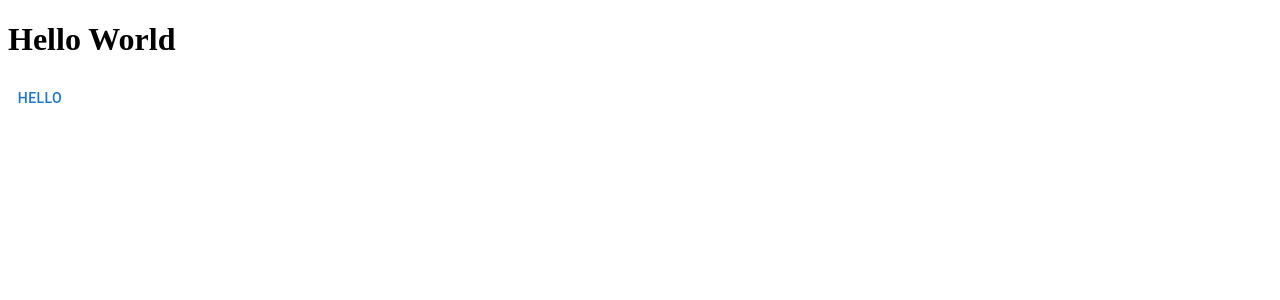
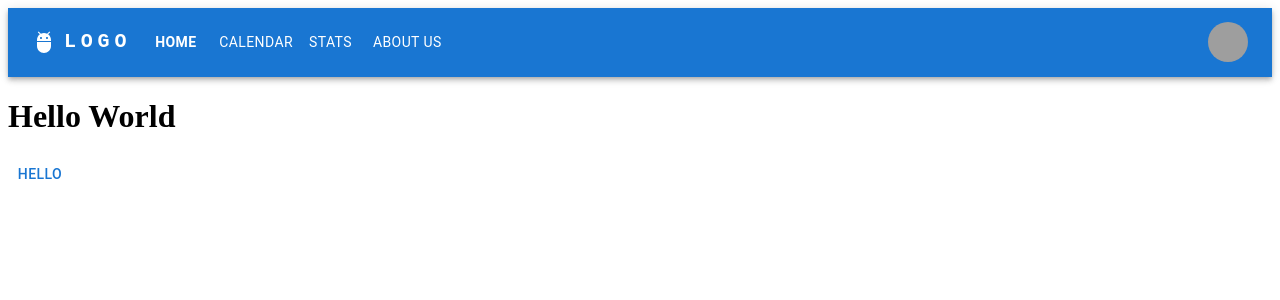
Before and after one commit to muhammadsaif1/Productivity-App, a React (Vite) app: page / in a window 1280 px wide. Shown: the top 300 px of the page. Built offline with nearby package versions, Linux system fonts and the light colour scheme; grey boxes are pictures that could not be loaded.

Commit message:
feat/creaeted a navbar and added routing in navbar with active classes

```diff
--- a/package.json
+++ b/package.json
@@ -18,7 +18,7 @@
     "@mui/styled-engine-sc": "^6.0.0-alpha.15",
     "react": "^18.2.0",
     "react-dom": "^18.2.0",
-    "react-router-dom": "^6.22.0",
+    "react-router-dom": "^6.22.1",
     "styled-components": "^6.1.8"
   },
   "devDependencies": {
--- a/src/App.tsx
+++ b/src/App.tsx
@@ -3,12 +3,19 @@ import Home from './pages/home/index';
 import AboutUs from './pages/about-us/index';
 import Stats from './pages/stats/index';
 import Calender from './pages/calender/index';
+import RootLayout from './pages/Root';
 
 const router = createBrowserRouter([
-  { path: '/', element: <Home /> },
-  { path: '/aboutus', element: <AboutUs /> },
-  { path: '/stats', element: <Stats /> },
-  { path: '/calender', element: <Calender /> },
+  {
+    path: '/',
+    element: <RootLayout />,
+    children: [
+      { index: true, element: <Home /> },
+      { path: 'aboutus', element: <AboutUs /> },
+      { path: 'stats', element: <Stats /> },
+      { path: 'calendar', element: <Calender /> },
+    ],
+  },
 ]);
 function App() {
   return (
--- /dev/null
+++ b/src/components/Navbar/Navbar.tsx
@@ -0,0 +1,268 @@
+import * as React from 'react';
+import { NavLink, useLocation } from 'react-router-dom';
+import AppBar from '@mui/material/AppBar';
+import Box from '@mui/material/Box';
+import Toolbar from '@mui/material/Toolbar';
+import IconButton from '@mui/material/IconButton';
+import Typography from '@mui/material/Typography';
+import Menu from '@mui/material/Menu';
+import MenuIcon from '@mui/icons-material/Menu';
+import Container from '@mui/material/Container';
+import Avatar from '@mui/material/Avatar';
+import Button from '@mui/material/Button';
+import Tooltip from '@mui/material/Tooltip';
+import MenuItem from '@mui/material/MenuItem';
+import AdbIcon from '@mui/icons-material/Adb';
+import classes from './navbar.module.css';
+
+const settings = ['Profile', 'Account', 'Dashboard', 'Logout'];
+
+function Navbar() {
+  const [anchorElNav, setAnchorElNav] = React.useState<null | HTMLElement>(
+    null,
+  );
+  const [anchorElUser, setAnchorElUser] = React.useState<null | HTMLElement>(
+    null,
+  );
+
+  const location = useLocation();
+
+  const handleOpenNavMenu = (event: React.MouseEvent<HTMLElement>) => {
+    setAnchorElNav(event.currentTarget);
+  };
+
+  const handleOpenUserMenu = (event: React.MouseEvent<HTMLElement>) => {
+    setAnchorElUser(event.currentTarget);
+  };
+
+  const handleCloseNavMenu = () => {
+    setAnchorElNav(null);
+  };
+
+  const handleCloseUserMenu = () => {
+    setAnchorElUser(null);
+  };
+
+  return (
+    <AppBar position="static">
+      <Container maxWidth="xl">
+        <Toolbar disableGutters>
+          <AdbIcon sx={{ display: { xs: 'none', md: 'flex' }, mr: 1 }} />
+          <Typography
+            variant="h6"
+            noWrap
+            component="a"
+            href="#app-bar-with-responsive-menu"
+            sx={{
+              mr: 2,
+              display: { xs: 'none', md: 'flex' },
+              fontFamily: 'monospace',
+              fontWeight: 700,
+              letterSpacing: '.3rem',
+              color: 'inherit',
+              textDecoration: 'none',
+            }}
+          >
+            LOGO
+          </Typography>
+
+          <Box sx={{ flexGrow: 1, display: { xs: 'flex', md: 'none' } }}>
+            <IconButton
+              size="large"
+              aria-label="account of current user"
+              aria-controls="menu-appbar"
+              aria-haspopup="true"
+              onClick={handleOpenNavMenu}
+              color="inherit"
+            >
+              <MenuIcon />
+            </IconButton>
+            <Menu
+              id="menu-appbar"
+              anchorEl={anchorElNav}
+              anchorOrigin={{
+                vertical: 'bottom',
+                horizontal: 'left',
+              }}
+              keepMounted
+              transformOrigin={{
+                vertical: 'top',
+                horizontal: 'left',
+              }}
+              open={Boolean(anchorElNav)}
+              onClose={handleCloseNavMenu}
+              sx={{
+                display: { xs: 'block', md: 'none' },
+              }}
+            >
+              <MenuItem onClick={handleCloseNavMenu}>
+                <Typography textAlign="center">
+                  <NavLink
+                    to="/"
+                    style={{ textDecoration: 'none', color: 'inherit' }}
+                    className={({ isActive }) =>
+                      isActive ? classes.active : undefined
+                    }
+                    end
+                  >
+                    Home
+                  </NavLink>
+                </Typography>
+              </MenuItem>
+              <MenuItem onClick={handleCloseNavMenu}>
+                <Typography textAlign="center">
+                  <NavLink
+                    to="/calendar"
+                    style={{ textDecoration: 'none', color: 'inherit' }}
+                    className={({ isActive }) =>
+                      isActive ? classes.active : undefined
+                    }
+                    end
+                  >
+                    Calendar
+                  </NavLink>
+                </Typography>
+              </MenuItem>
+              <MenuItem onClick={handleCloseNavMenu}>
+                <Typography textAlign="center">
+                  <NavLink
+                    to="/stats"
+                    style={{ textDecoration: 'none', color: 'inherit' }}
+                    className={({ isActive }) =>
+                      isActive ? classes.active : undefined
+                    }
+                    end
+                  >
+                    Stats
+                  </NavLink>
+                </Typography>
+              </MenuItem>
+              <MenuItem onClick={handleCloseNavMenu}>
+                <Typography textAlign="center">
+                  <NavLink
+                    to="/aboutus"
+                    style={{ textDecoration: 'none', color: 'inherit' }}
+                    className={({ isActive }) =>
+                      isActive ? classes.active : undefined
+                    }
+                    end
+                  >
+                    About Us
+                  </NavLink>
+                </Typography>
+              </MenuItem>
+            </Menu>
+          </Box>
+
+          <AdbIcon sx={{ display: { xs: 'flex', md: 'none' }, mr: 1 }} />
+          <Typography
+            variant="h5"
+            noWrap
+            component="a"
+            href="#app-bar-with-responsive-menu"
+            sx={{
+              mr: 2,
+              display: { xs: 'flex', md: 'none' },
+              flexGrow: 1,
+              fontFamily: 'monospace',
+              fontWeight: 700,
+              letterSpacing: '.3rem',
+              color: 'inherit',
+              textDecoration: 'none',
+            }}
+          >
+            LOGO
+          </Typography>
+          <Box sx={{ flexGrow: 1, display: { xs: 'none', md: 'flex' } }}>
+            <Button
+              onClick={handleCloseNavMenu}
+              sx={{
+                my: 2,
+                color: 'white',
+                display: 'block',
+                fontWeight: location.pathname === '/' ? 'bold' : 'normal',
+              }}
+              component={NavLink}
+              to="/"
+            >
+              Home
+            </Button>
+            <Button
+              onClick={handleCloseNavMenu}
+              sx={{
+                my: 2,
+                color: 'white',
+                display: 'block',
+                fontWeight:
+                  location.pathname === '/calendar' ? 'bold' : 'normal',
+              }}
+              component={NavLink}
+              to="/calendar"
+            >
+              Calendar
+            </Button>
+            <Button
+              onClick={handleCloseNavMenu}
+              sx={{
+                my: 2,
+                color: 'white',
+                display: 'block',
+                fontWeight: location.pathname === '/stats' ? 'bold' : 'normal',
+              }}
+              component={NavLink}
+              to="/stats"
+            >
+              Stats
+            </Button>
+            <Button
+              onClick={handleCloseNavMenu}
+              sx={{
+                my: 2,
+                color: 'white',
+                display: 'block',
+                fontWeight:
+                  location.pathname === '/aboutus' ? 'bold' : 'normal',
+              }}
+              component={NavLink}
+              to="/aboutus"
+            >
+              About Us
+            </Button>
+          </Box>
+
+          <Box sx={{ flexGrow: 0 }}>
+            <Tooltip title="Open settings">
+              <IconButton onClick={handleOpenUserMenu} sx={{ p: 0 }}>
+                <Avatar alt="Remy Sharp" src="/static/images/avatar/2.jpg" />
+              </IconButton>
+            </Tooltip>
+            <Menu
+              sx={{ mt: '45px' }}
+              id="menu-appbar"
+              anchorEl={anchorElUser}
+              anchorOrigin={{
+                vertical: 'top',
+                horizontal: 'right',
+              }}
+              keepMounted
+              transformOrigin={{
+                vertical: 'top',
+                horizontal: 'right',
+              }}
+              open={Boolean(anchorElUser)}
+              onClose={handleCloseUserMenu}
+            >
+              {settings.map((setting) => (
+                <MenuItem key={setting} onClick={handleCloseUserMenu}>
+                  <Typography textAlign="center">{setting}</Typography>
+                </MenuItem>
+              ))}
+            </Menu>
+          </Box>
+        </Toolbar>
+      </Container>
+    </AppBar>
+  );
+}
+
+export default Navbar;
--- /dev/null
+++ b/src/components/Navbar/navbar.module.css
@@ -0,0 +1,4 @@
+.active {
+  text-decoration: underline;
+  font-weight: bold;
+}
--- /dev/null
+++ b/src/pages/Root.tsx
@@ -0,0 +1,16 @@
+import { Fragment } from 'react';
+import { Outlet } from 'react-router-dom';
+import Navbar from '../components/Navbar/Navbar';
+
+function RootLayout() {
+  return (
+    <Fragment>
+      <Navbar />
+      <main>
+        <Outlet />
+      </main>
+    </Fragment>
+  );
+}
+
+export default RootLayout;
```
Also changed, not shown: 1 other file (tests, documents, lock files or other folders).
